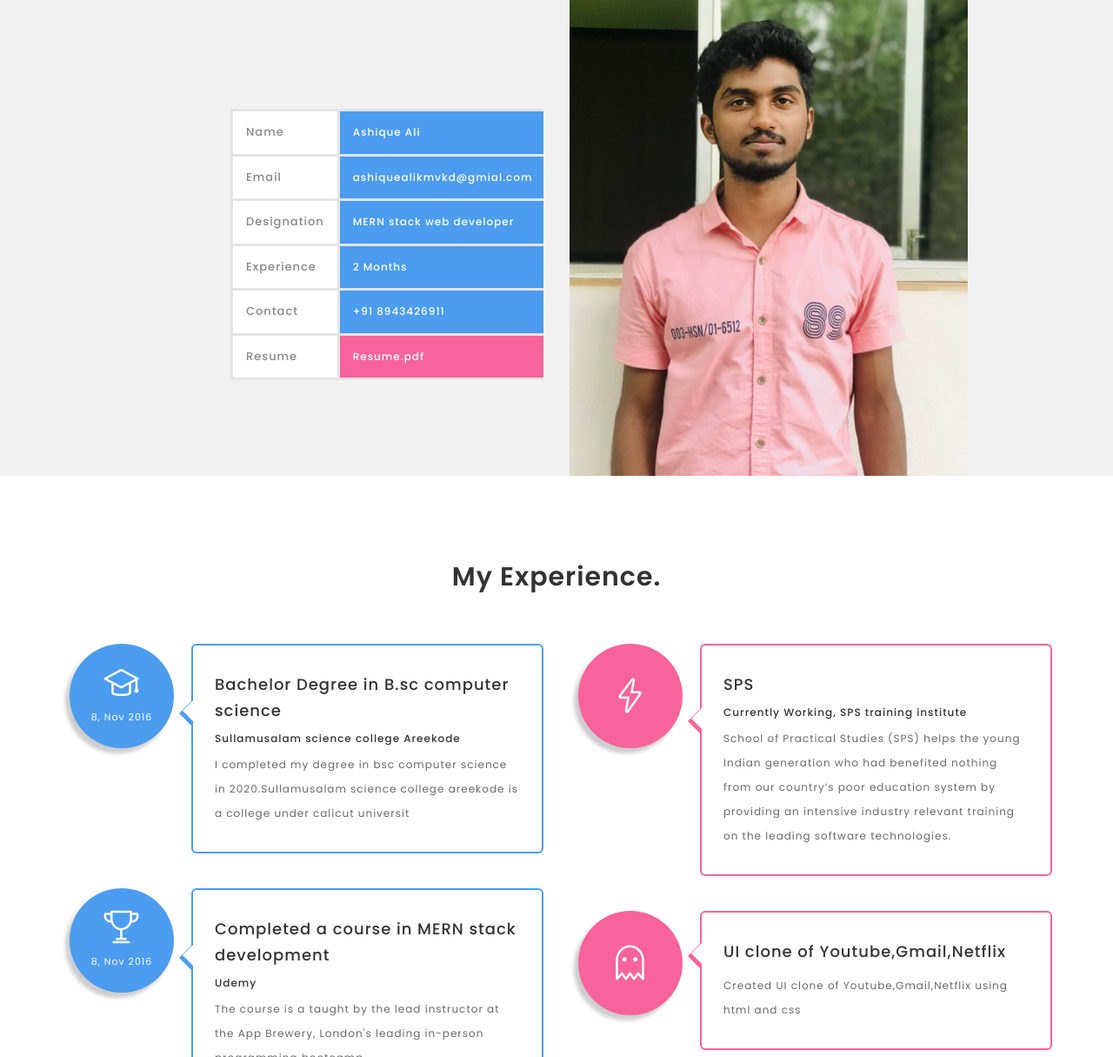
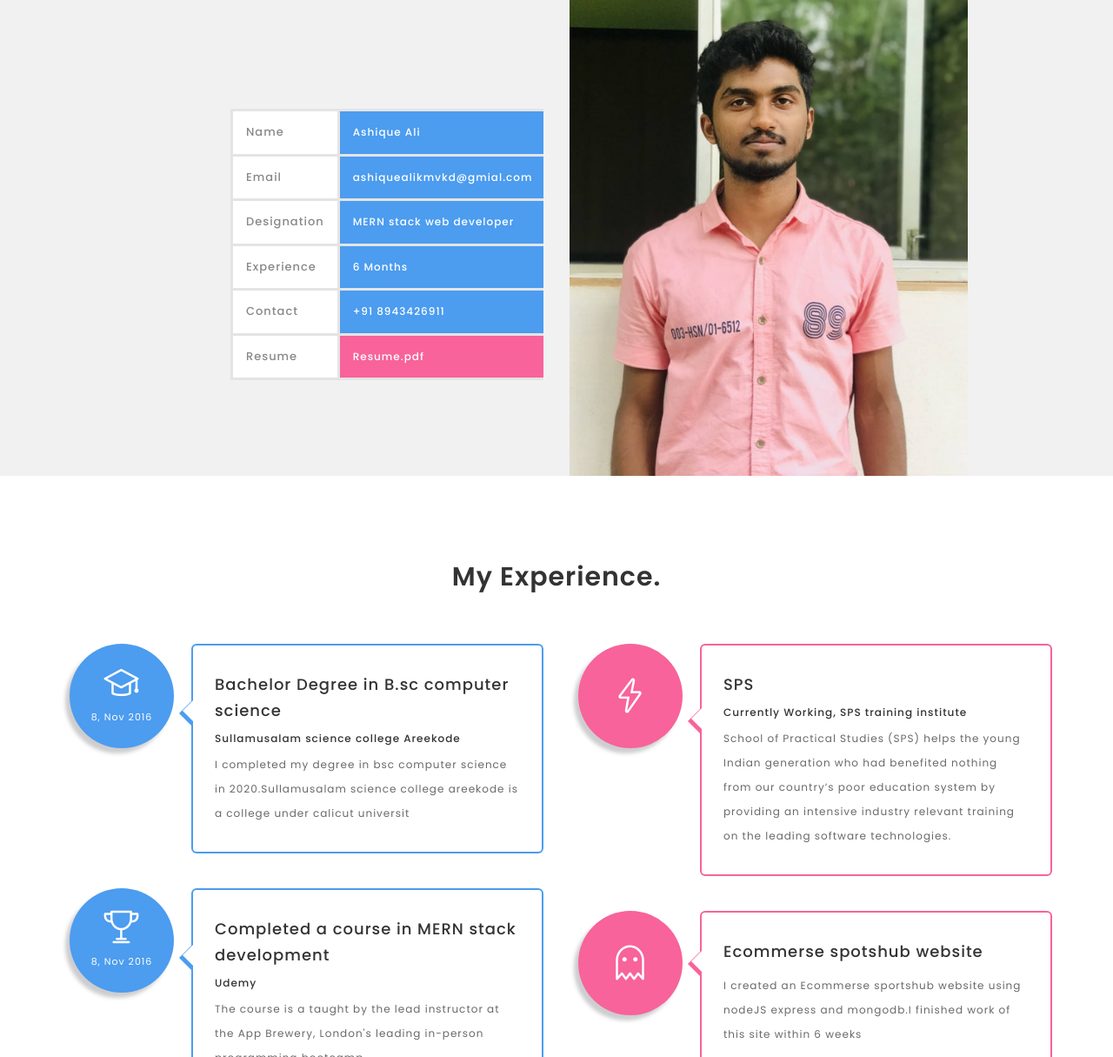
Before and after one commit to ashique-ali-db7/New-portfolio, a plain HTML site: page index.html in a window 1280 px wide. Shown: the part 85-1300 px from the top of the page at 87% size. Drawn offline with nearby package versions, Linux system fonts and the light colour scheme.

Commit message:
resume changed

```diff
--- a/index.html
+++ b/index.html
@@ -128,7 +128,7 @@
                   </tr>
                   <tr>
                     <td>Experience</td>
-                    <td>2 Months</td>
+                    <td>6 Months</td>
                   </tr>
                   <tr>
                     <td>Contact</td>
@@ -235,7 +235,6 @@
                     generation who had benefited nothing from our country’s poor
                     education system by providing an intensive industry relevant
                     training on the leading software technologies.
-                  </p>
                 </div>
               </div>
 
@@ -244,10 +243,10 @@
                   <i class="icon-ghost"></i>
                 </div>
                 <div class="experience-content">
-                  <h4>UI clone of Youtube,Gmail,Netflix</h4>
+                  <h4>Ecommerse spotshub website</h4>
 
                   <p>
-                    Created UI clone of Youtube,Gmail,Netflix using html and css
+                   I created an Ecommerse sportshub website using nodeJS express and mongodb.I finished work of this site within 6 weeks
                   </p>
                 </div>
               </div>
```
Also changed, not shown: 1 other file.
